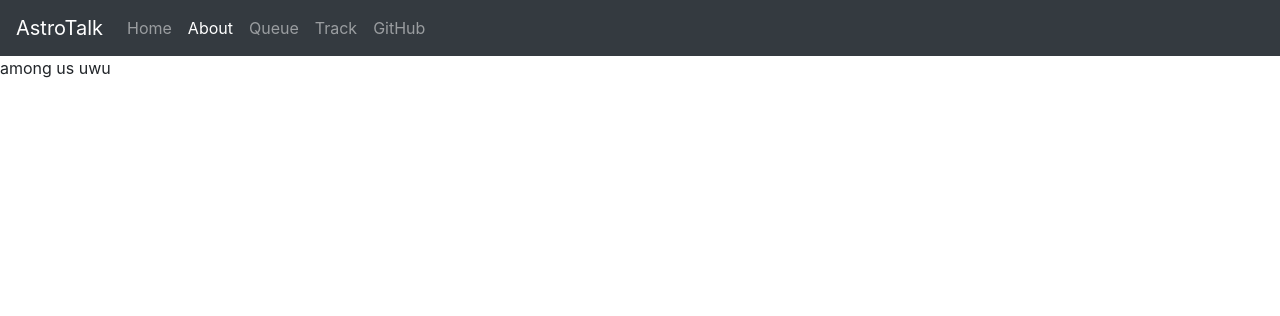
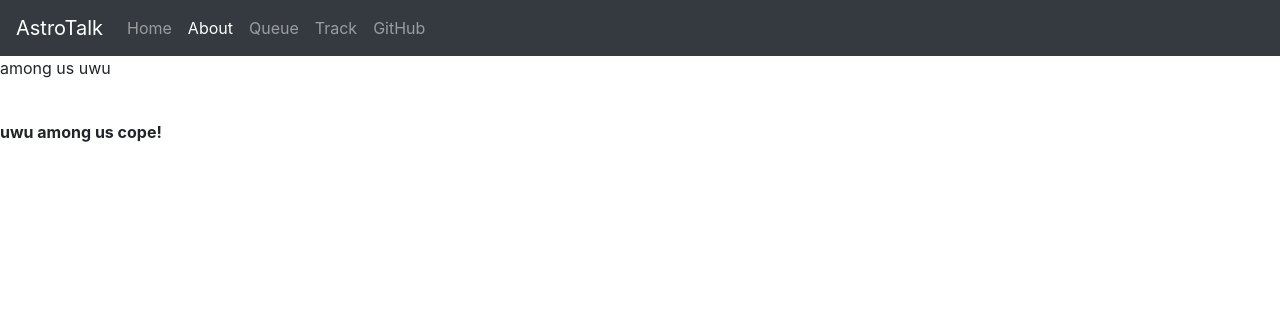
Before and after one commit to conorm110/AstroPack, a PHP site: page /about.php in a window 1280 px wide. Shown: the top 316 px of the page. Run offline with PHP 8.4, Linux system fonts and the light colour scheme.

Commit message:
among us
uiwu

```diff
--- a/server/about.php
+++ b/server/about.php
@@ -1,5 +1,6 @@
 <!doctype html>
 <html lang="en">
+
 <head>
     <!-- Required meta tags -->
     <meta charset="utf-8">
@@ -7,9 +8,10 @@
 
     <!-- Bootstrap CSS -->
     <link rel="stylesheet" href="https://stackpath.bootstrapcdn.com/bootstrap/4.3.1/css/bootstrap.min.css" integrity="sha384-ggOyR0iXCbMQv3Xipma34MD+dH/1fQ784/j6cY/iJTQUOhcWr7x9JvoRxT2MZw1T" crossorigin="anonymous">
-    <link rel="stylesheet" href="style.css"/>
+    <link rel="stylesheet" href="style.css" />
     <title>AstroTalk</title>
 </head>
+
 <body>
     <nav class="navbar navbar-expand-lg navbar-dark bg-dark">
         <a class="navbar-brand" href="#">AstroTalk</a>
@@ -44,5 +46,11 @@
     <script src="https://cdnjs.cloudflare.com/ajax/libs/popper.js/1.14.7/umd/popper.min.js" integrity="sha384-UO2eT0CpHqdSJQ6hJty5KVphtPhzWj9WO1clHTMGa3JDZwrnQq4sF86dIHNDz0W1" crossorigin="anonymous"></script>
     <script src="https://stackpath.bootstrapcdn.com/bootstrap/4.3.1/js/bootstrap.min.js" integrity="sha384-JjSmVgyd0p3pXB1rRibZUAYoIIy6OrQ6VrjIEaFf/nJGzIxFDsf4x0xIM+B07jRM" crossorigin="anonymous"></script>
     <p> among us uwu </p>
+    </br>
+    <b>
+        <p> uwu among us cope! </p>
+    </b>
+
 </body>
+
 </html>
```
Lines whose indentation alone changed are shown as unchanged.
